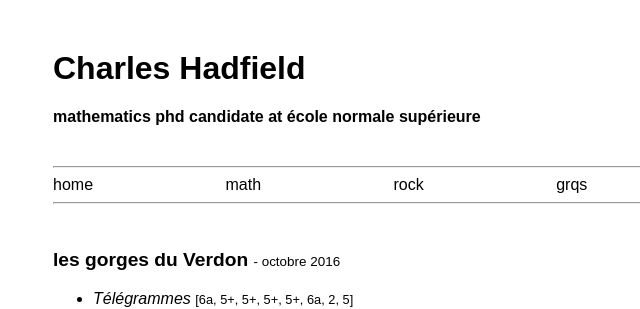
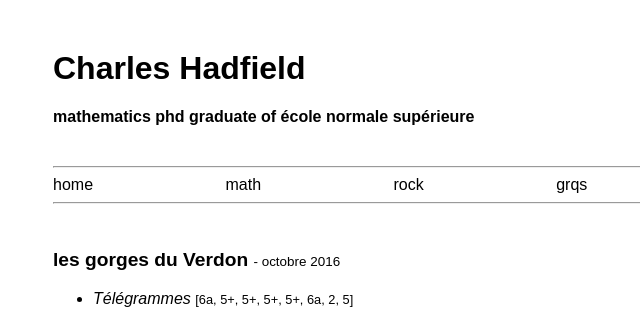
Before and after one commit to charleshadfield/charleshadfield.github.io, a Jekyll site: the page built from rock/index.html, in a window 1280 px wide. Shown: the top 309 px of the page, without its empty margins (75-715 px from the left). Built offline with Jekyll 4.4.1, drawn with Linux system fonts in a browser that asks for light colours.

Commit message:
graduate

```diff
--- a/_layouts/default.html
+++ b/_layouts/default.html
@@ -9,7 +9,7 @@
 		<body>
 			<div>
 				<h1>Charles Hadfield</h1>
-				<h2 class=margin-bottom: 3cm>mathematics phd candidate at école normale supérieure</h2>
+				<h2 class=margin-bottom: 3cm>mathematics phd graduate of école normale supérieure</h2>
 				<br>
 				<hr>
 				<div id=top-list>
```
